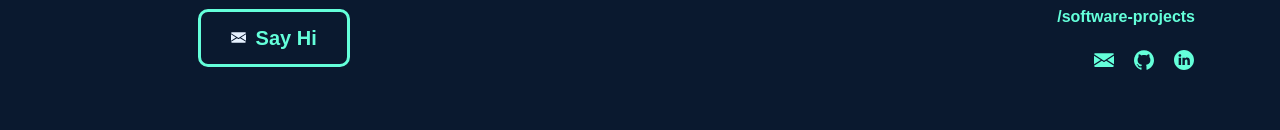
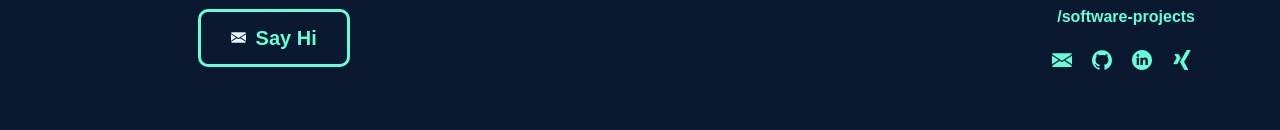
Before and after one commit to choan312/choan_portfolio, an Angular app: page / in a window 1280 px wide. Shown: the part 635-765 px from the top of the page. Built offline with nearby package versions, Linux system fonts and the light colour scheme; a web font is replaced by a local one.

Commit message:
Add Xing to Navbar

```diff
--- a/src/app/navbar/navbar.component.html
+++ b/src/app/navbar/navbar.component.html
@@ -12,8 +12,11 @@
         <a href="https://github.com/choan312" target="_blank">
             <img style="width: 20px; height: 20px;" src="assets/images/github-logo-green.svg" alt="Github">
         </a>
-        <a href="https://www.linkedin.com/in/jonaswagner317/" target="_blank">
+        <a href="https://www.linkedin.com/in/jonaswagner317" target="_blank">
             <img style="width: 20px; height: 20px; color: #E6F1FF;" src="assets/images/linkedin-logo-green.svg" alt="LinkedIn">
+        </a>
+        <a href="https://www.xing.com/profile/Jonas_Wagner2108" target="_blank">
+            <img style="width: 20px; height: 20px; color: #E6F1FF;" src="assets/images/xing-logo.png" alt="LinkedIn">
         </a>
     </div>
 </nav>
```
Also changed, not shown: src/assets/images/xing-logo.png (added).
